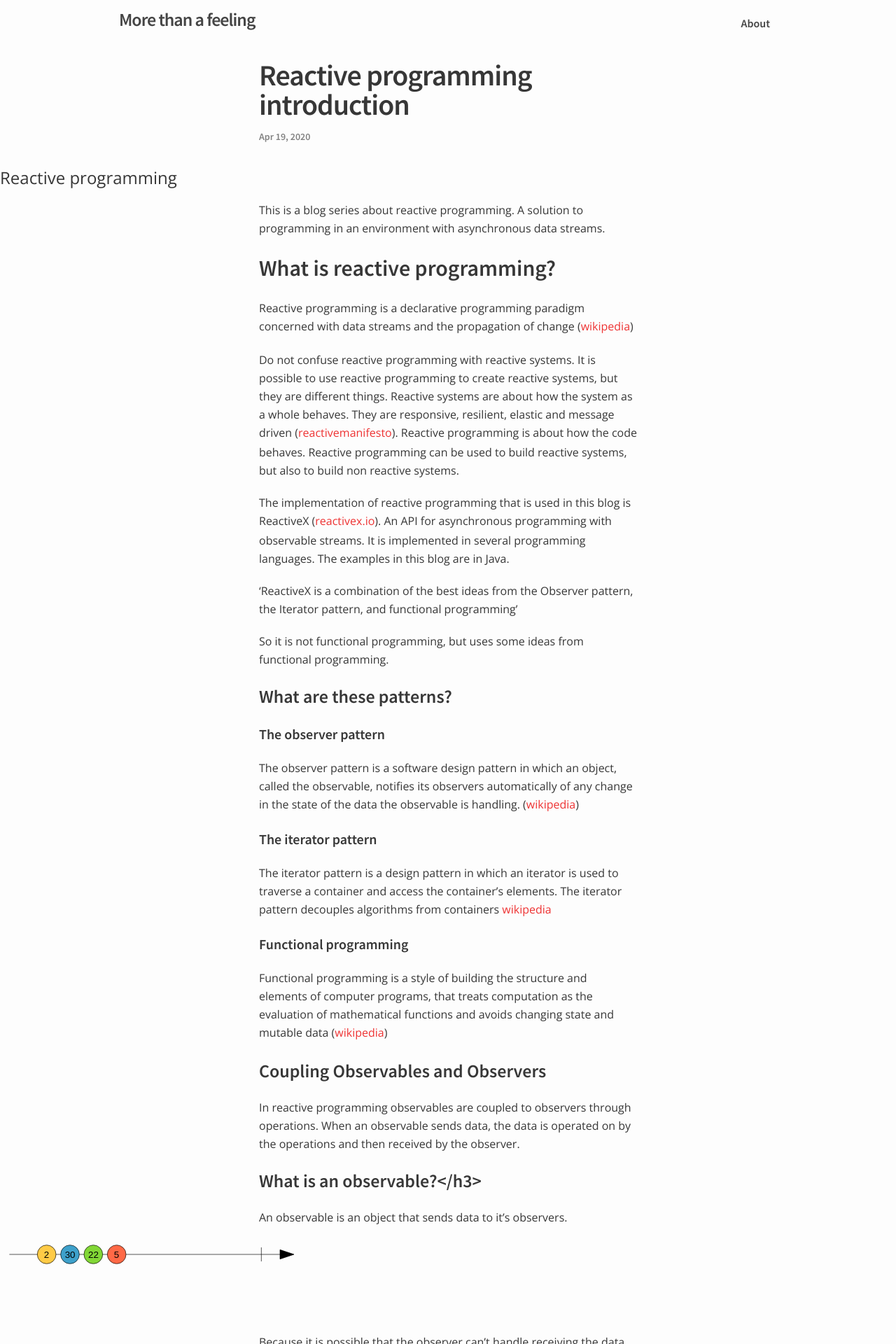
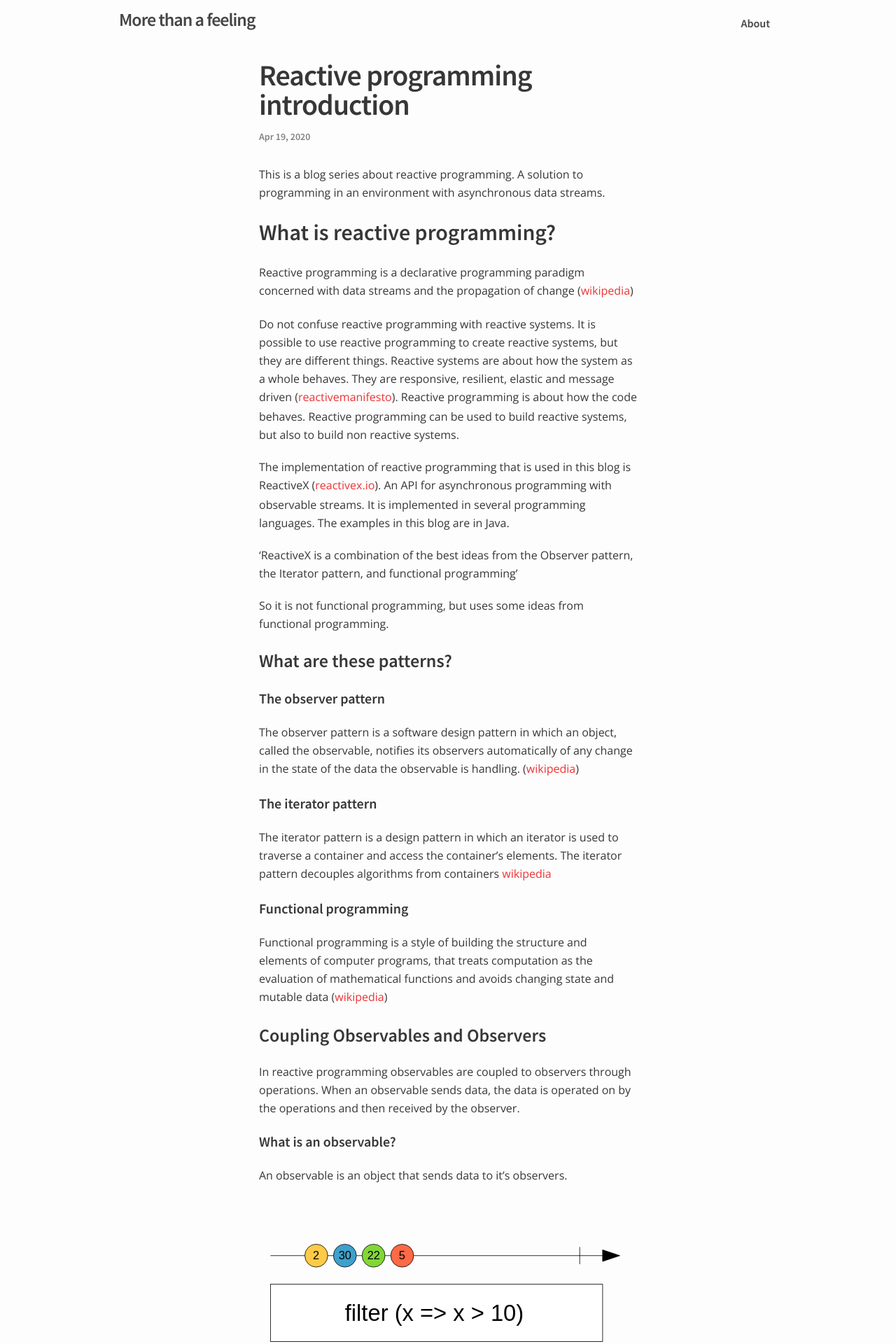
Before and after one commit to tikal86/tikal86.github.io, a Jekyll site: the page built from _posts/2020-04-19-reactive-programming-introduction.md, in a window 1280 px wide. Shown: the top 1920 px of the page at 70% size. Built offline with Jekyll 4.4.1, drawn with Linux system fonts in a browser that asks for light colours; part of the change alters nothing that is shown; some of the changed text lies outside the part shown.

Commit message:
Fixing markdown, images

```diff
--- a/_posts/2020-04-19-reactive-programming-introduction.md
+++ b/_posts/2020-04-19-reactive-programming-introduction.md
@@ -4,9 +4,6 @@ title:  "Reactive programming introduction"
 date:   2020-04-19 11:40:59
 categories: reactive programming
 ---
-
-
-# Reactive programming
 
 
 This is a blog series about reactive programming. A solution to programming in an environment with asynchronous data streams.
@@ -56,24 +53,13 @@ Functional programming is a style of building the structure and elements of comp
 
 In reactive programming observables are coupled to observers through operations. When an observable sends data, the data is operated on by the operations and then received by the observer.
 
-### What is an observable?</h3>
+#### What is an observable?
 
 An observable is an object that sends data to it’s observers.
 
 
-<svg viewBox="0 0 660 120" width="440" height="80" xmlns="http://www.w3.org/2000/svg"><style>
-    /* Note that the color of the text is set with the    *
-     * fill property, the color property is for HTML only */
-    .red { font: 40px serif; fill: red; }
-    .small { font: 20px sans-serif; }
-    .large { font: 40px sans-serif; }
-    .yellowish {fill: rgb(255,203,70); }
-    .blue {fill: rgb(62,161,203);}
-    .green {fill: rgb(130,215,54);}
-    .red {fill: rgb(255,105,70)};
-    .operationbox {fill: white;stroke: black;font: 40px sans-serif;)};</style><g> <line x1="20" y1="30" x2="600" y2="30" stroke="black"></line><line x1="560" y1="15" x2="560" y2="45" stroke="black"></line><polygon points="600,20 630,30 600,40" fill="black" stroke="black"/></g><g> <circle class="yellowish" cx="100" cy="30" r="20" stroke="black" ></circle><text x="94" y="37" class="small">2</text></g><g> <circle class="blue" cx="150" cy="30" r="20" stroke="black" ></circle><text x="139" y="37" class="small">30</text></g><g> <circle class="green" cx="200" cy="30" r="20" stroke="black" ></circle><text x="189" y="37" class="small">22</text></g><g> <circle class="red" cx="250" cy="30" r="20" stroke="black" ></circle><text x="244" y="37" class="small">5</text></g>
-</svg>
-<br/>
+![observable svg](/images/observable.svg)
+
 
 Because it is possible that the observer can’t handle receiving the data as fast as the observable can send it, it is possible for the observer to signal the observable. This is called backpressure.
 
@@ -88,22 +74,12 @@ Creating an observable with and without backpressure in RxJava can be done with
     Flowable.just("Hello flowable");
 {% endhighlight %}
 
-### What is an observer?
+#### What is an observer?
 
 An observer listens to an observable. It subscribes to the observable and gets a subscription to it. After subscribing it recieves data from the observable. With the subscription it can unsubscribe from the observable and then no longer recieve data from the observable.
 
-<svg viewBox="0 0 660 120" width="440" height="80" xmlns="http://www.w3.org/2000/svg"><style>
-    /* Note that the color of the text is set with the    *
-     * fill property, the color property is for HTML only */
-    .red { font: 40px serif; fill: red; }
-    .small { font: 20px sans-serif; }
-    .large { font: 40px sans-serif; }
-    .yellowish {fill: rgb(255,203,70); }
-    .blue {fill: rgb(62,161,203);}
-    .green {fill: rgb(130,215,54);}
-    .red {fill: rgb(255,105,70)};
-    .operationbox {fill: white;stroke: black;font: 40px sans-serif;)};</style><g> <line x1="20" y1="30" x2="600" y2="30" stroke="black"></line><line x1="560" y1="15" x2="560" y2="45" stroke="black"></line><polygon points="600,20 630,30 600,40" fill="black" stroke="black"/></g><g> <circle class="blue" cx="150" cy="30" r="20" stroke="black" ></circle><text x="139" y="37" class="small">30</text></g><g> <circle class="green" cx="200" cy="30" r="20" stroke="black" ></circle><text x="189" y="37" class="small">22</text></g>
-</svg>
+![observer svg](/images/observer.svg)
+
 
 
 An observer can be as simple as a lambda expression or a method reference.
@@ -115,22 +91,12 @@ An observer can be as simple as a lambda expression or a method reference.
 
 There is a special case when an object can be both an observer and an observable at the same time. This is called a subject. This will be described in the next installment.
 
-### What are operations?
+#### What are operations?
 
 Operations are the functions that do transformations on the data that is sent from an observable to an observer or on the observable itself. There are many operations and they can be grouped into categories. There are categories creating observables, transforming, filtering or combining operators and lots more.
 
-<svg viewBox="0 0 660 130" width="440" height="130" xmlns="http://www.w3.org/2000/svg"><style>
-    /* Note that the color of the text is set with the    *
-     * fill property, the color property is for HTML only */
-    .red { font: 40px serif; fill: red; }
-    .small { font: 20px sans-serif; }
-    .large { font: 40px sans-serif; }
-    .yellowish {fill: rgb(255,203,70); }
-    .blue {fill: rgb(62,161,203);}
-    .green {fill: rgb(130,215,54);}
-    .red {fill: rgb(255,105,70)};
-    .operationbox {fill: white;stroke: black;font: 40px sans-serif;)};</style><rect class="operationbox" fill="white" stroke="black" x="20" y="10" width="580" height="100" /><text x="150" y="74"      class="large">filter (x => x > 10)</text>
-</svg>
+![operation svg](/images/operation.svg)
+
 
 
 An operation can also be a lambda expression or a method reference e.g. like a filter.
@@ -142,14 +108,15 @@ An operation can also be a lambda expression or a method reference e.g. like a f
 {% endhighlight %}
 
 A complete example would look like
-~~~java
+
+{% highlight java %}
     Observable.just("Hello observable without backpressure")
     .filter(text -> text.startsWith("Hello"))
     .subscribe(System.out::println);
-~~~
+{% endhighlight %}
 
 
-### Why would reactive programming be used ?
+## Why would reactive programming be used ?
 
 The advantages of reactive programming are that it avoids stateful programs, uses clean input/output functions over observable streams and allows the programmer to abstract away low-level threading, synchronization, and concurrency issues.
 
@@ -159,7 +126,7 @@ Another advantage is that it creates programs with less code, making them easier
 
 
 
-### When would reactive programming be applicable ?
+## When would reactive programming be applicable ?
 
 Reactive programming is best used when concurrency and asynchronicity are needed. Reactive programming handles concurrency and asynchronicity really well and makes these complex concepts easy for the developer.
 
@@ -169,13 +136,13 @@ Another good usage is when handling streams of data. Then the reactive programmi
 
 
 
-### Next time
+## Next time
 
 The next installment will talk about what types of observables and observers there are.
 
 
 
-### References
+## References
 
 [Reactive_programming](https://en.wikipedia.org/wiki/Reactive_programming)
 
```
Also changed, not shown: images/observer.svg (added), images/operation.svg (added).
